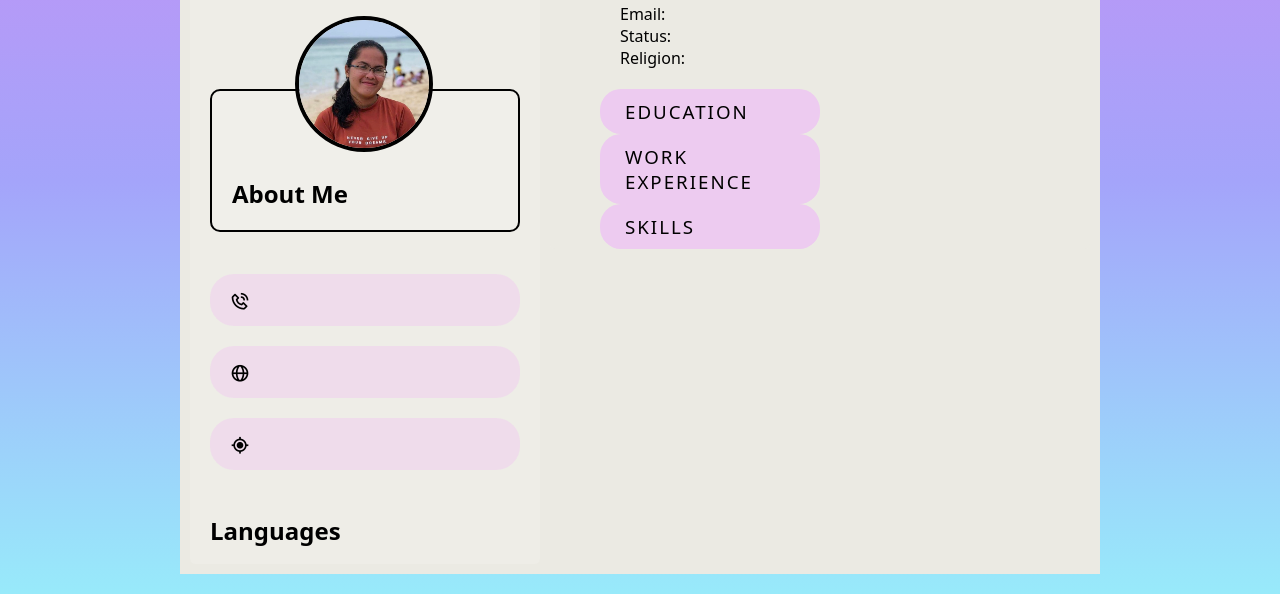
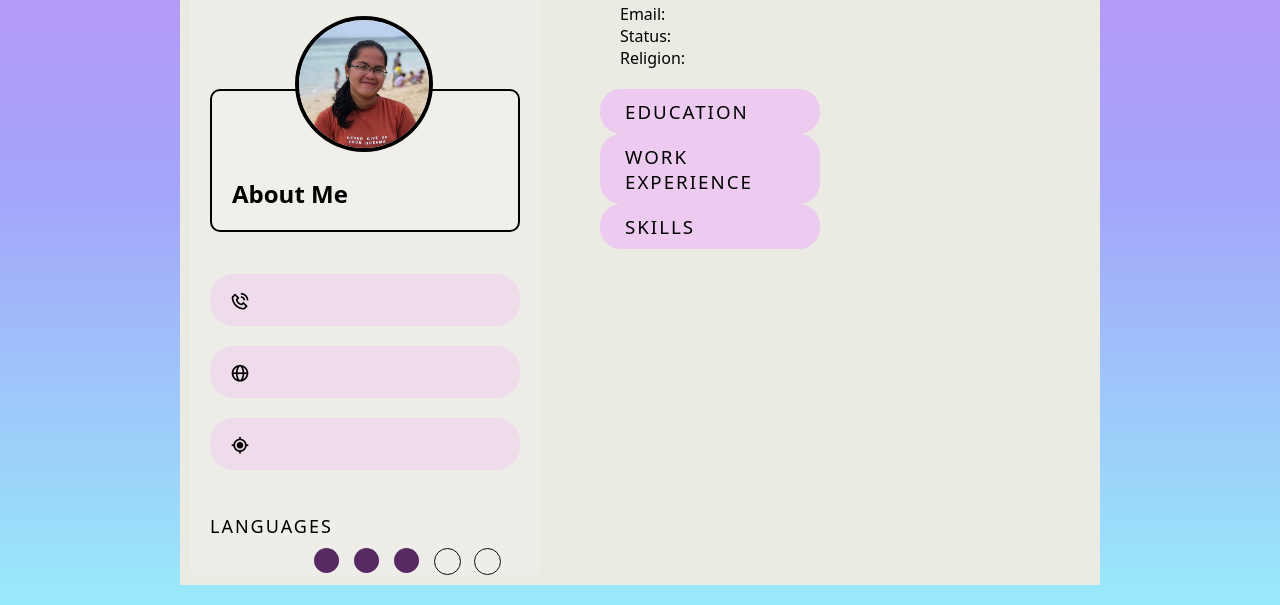
Before and after one commit to rvega9/ResumeSite, a plain HTML site: page index.html in a window 1280 px wide. Shown: the part 233-838 px from the top of the page. Drawn offline with nearby package versions, Linux system fonts and the light colour scheme; no server answers.

Commit message:
putting the circle

```diff
--- a/index.html
+++ b/index.html
@@ -24,8 +24,15 @@
             <p id="location" class="p_h"><i class="bx bx-current-location"></i></p>
 
             <br/><br/>
-            <h2>Languages</h2>
-            <p id="languages"></p>
+            <h1>Languages</h1>
+            <p id="languages" class="l_p">
+                <span class="circle1"></span>
+                <span class="circle2"></span>
+                <span class="circle3"></span>
+                <span class="circle4" style="background: transparent; border: 1px solid rgb(8, 7, 7);"></span>
+                <span class="circle5" style="background: transparent; border: 1px solid rgb(15, 14, 14);"></span>
+            </p>
+
         </div>
         <div class="right-section">
 
```
